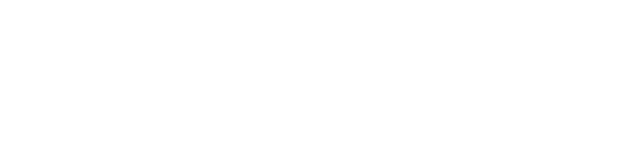
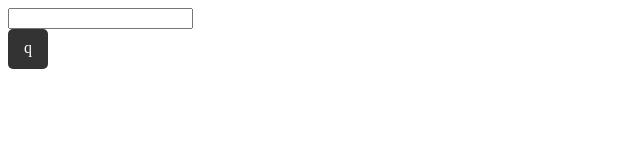
Before and after one commit to githorder/virtual-keyboard, a plain HTML site: page index.html in a window 1280 px wide. Shown: the whole page, without its empty margins (0-640 px from the left). Drawn offline with Linux system fonts and the light colour scheme.

Commit message:
feat(keyboard): add basic functionality of keyboard (Sat, Apr 29 01:22 PM)

```diff
--- a/index.html
+++ b/index.html
@@ -14,6 +14,8 @@
 
 <body>
 
+  <div class="keyboard-container"></div>
+
 </body>
 
 </html>
--- a/main.js
+++ b/main.js
@@ -0,0 +1,31 @@
+const keyHTML = `
+  <div class="key">
+    <span class="key__value">q</span>
+  </div>
+`;
+
+const inputHTML = `
+  <div class="container">
+    <input class="textarea" type="textarea" />
+  </div>
+`;
+
+const keyboardContainer = document.querySelector(".keyboard-container");
+
+keyboardContainer.insertAdjacentHTML("afterbegin", inputHTML);
+keyboardContainer.insertAdjacentHTML("beforeend", keyHTML);
+
+const inputEl = document.querySelector(".textarea");
+
+document.addEventListener("keydown", (e) => {
+  console.log(e);
+
+  if (e.ctrlKey && e.altKey) {
+    document.querySelector(".key span").textContent =
+      document.querySelector(".key span").textContent === "q" ? "й" : "q";
+  }
+
+  if (e.key === "q") {
+    inputEl.value += e.key;
+  }
+});
--- a/style.css
+++ b/style.css
@@ -0,0 +1,10 @@
+.key {
+  padding: 10px;
+  background-color: #333;
+  color: #fff;
+  border-radius: 5px;
+  width: 20px;
+  height: 20px;
+  text-align: center;
+  cursor: pointer;
+}
```
